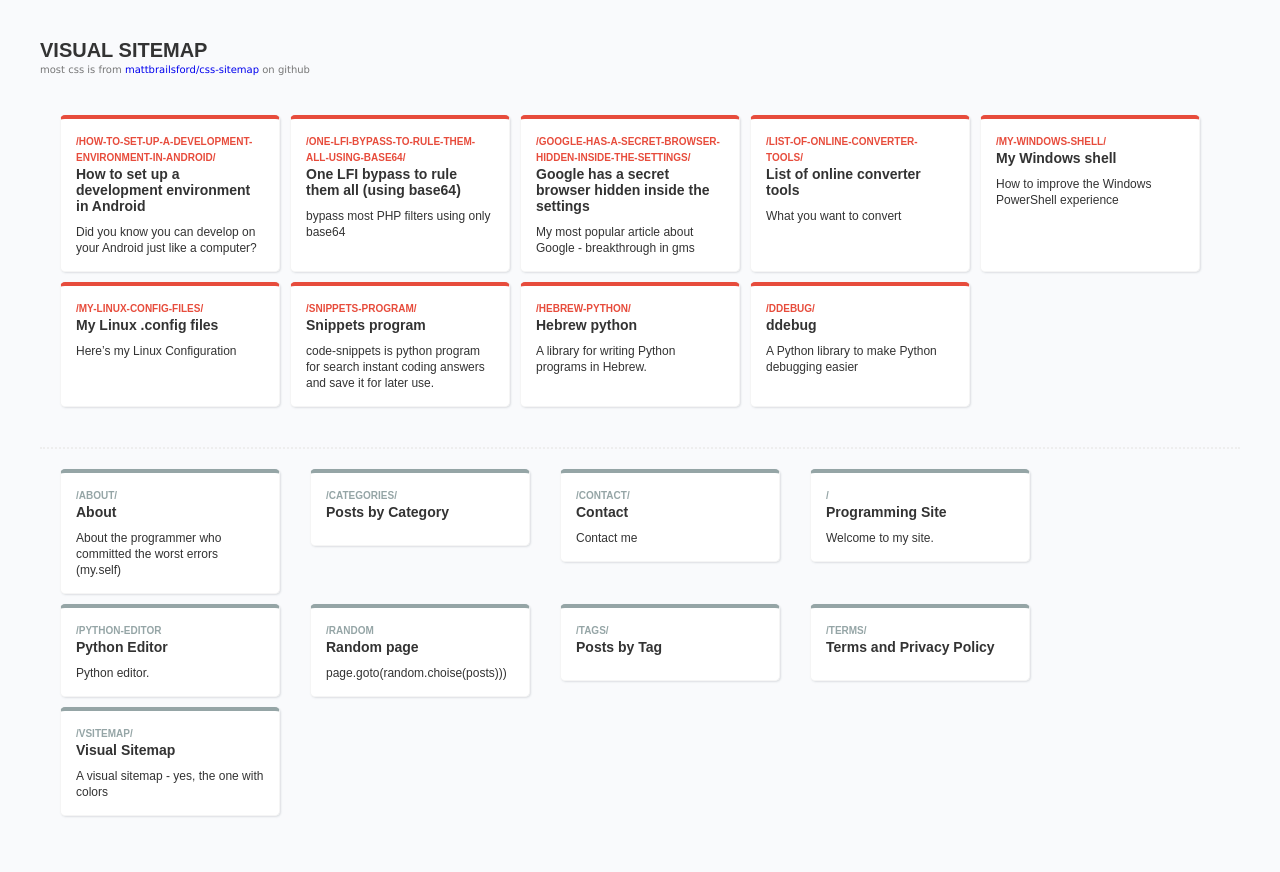
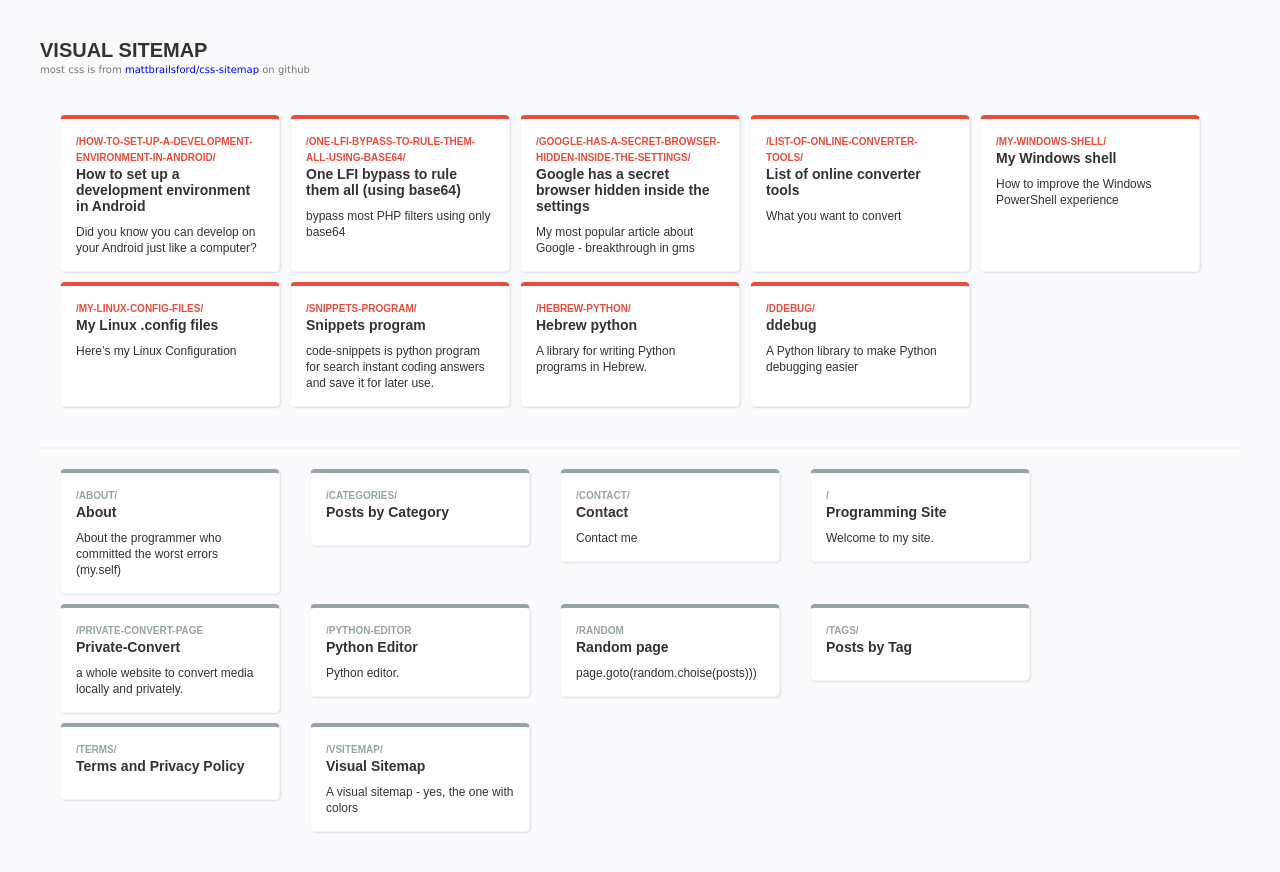
Before and after one commit to matan-h/matan-h.github.io, a Jekyll site: the page built from _pages/vsitemap.md, in a window 1280 px wide. Shown: the top 872 px of the page. Built offline with Jekyll 4.4.1, drawn with Linux system fonts in a browser that asks for light colours.

Commit message:
add private-convert

```diff
--- /dev/null
+++ b/_pages/private-convert.md
@@ -0,0 +1,9 @@
+---
+title: "Private-Convert"
+excerpt: "a whole website to convert media locally and privately."
+sitemap: true
+permalink: /private-convert-page
+layout: 'local-redirect'
+redirect:   /private-convert
+
+---
```
Also changed, not shown: _pages/python-editor-redirect.md (+0 -2 lines), 2 other files.
